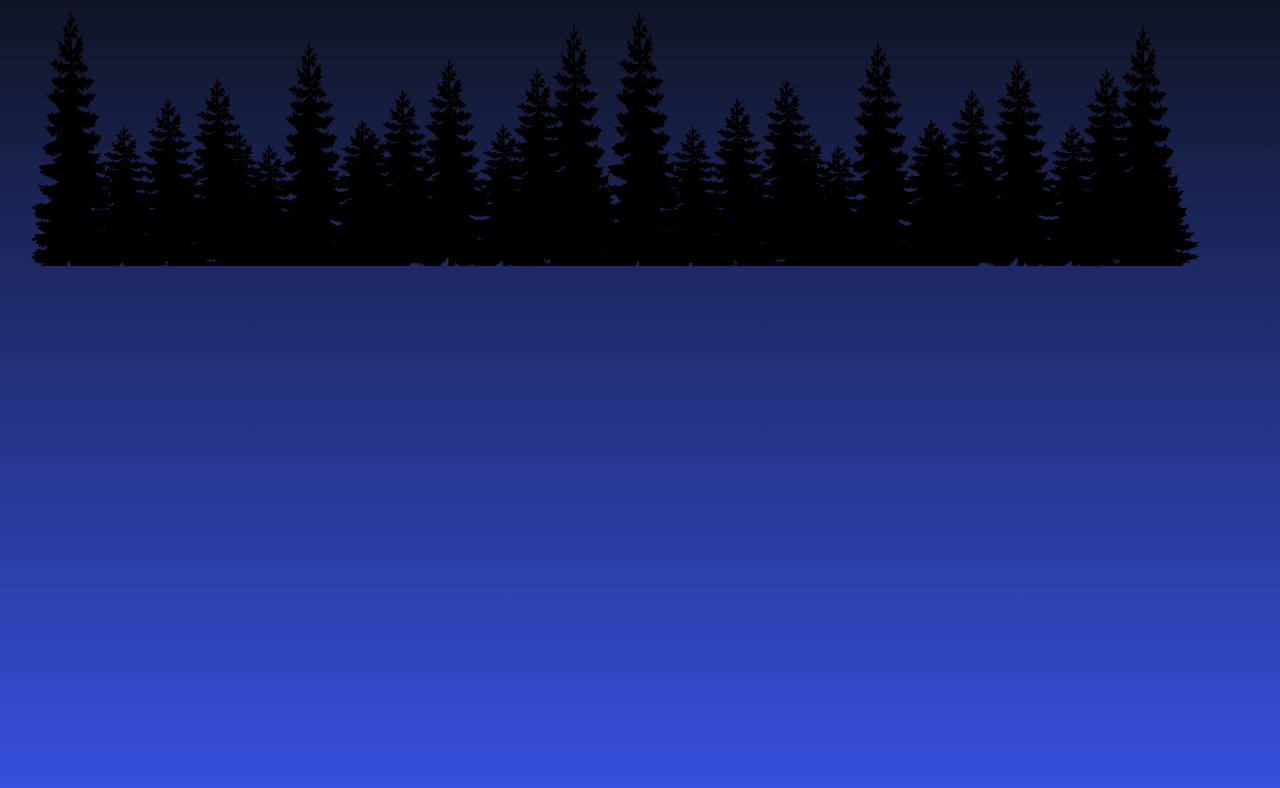
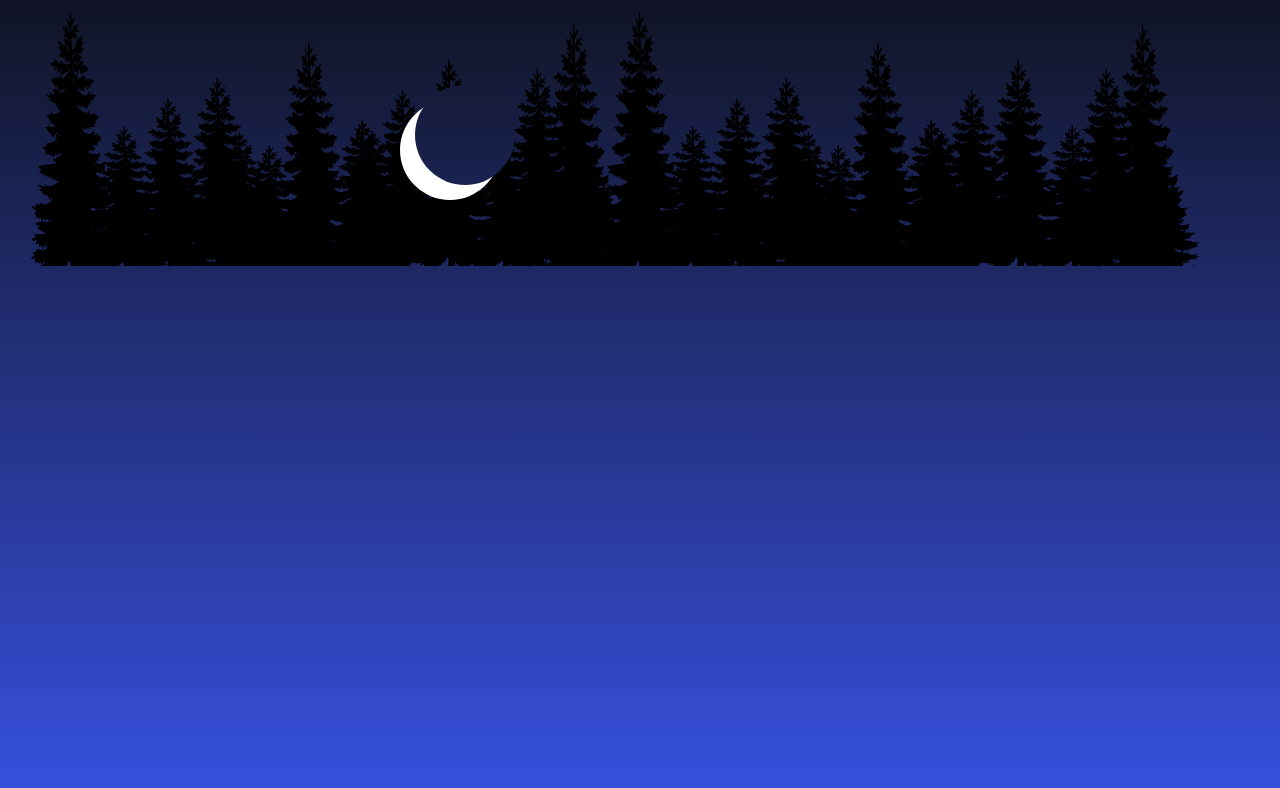
Before and after one commit to Thuotracy/starry-night, a plain HTML site: page index.html in a window 1280 px wide. Drawn offline with Linux system fonts and the light colour scheme.

Commit message:
styled .moon

```diff
--- a/style.css
+++ b/style.css
@@ -13,3 +13,26 @@
     background-attachment: fixed;
     overflow: hidden;
 }
+
+.moon{
+    position: absolute;
+    top: 100px;
+    left: 400px;
+    width: 100px;
+    height: 100px;
+    background: #fff;
+    border-radius: 50%;
+    z-index: 1000;
+}
+
+.moon:after{
+    content: '';
+    position: absolute;
+    top: -15px;
+    left: 15px;
+    width: 100%;
+    height: 100%;
+    border-radius: 50%;
+    background: linear-gradient(#111425,#3751e0);
+    background-attachment: fixed;
+}
```
